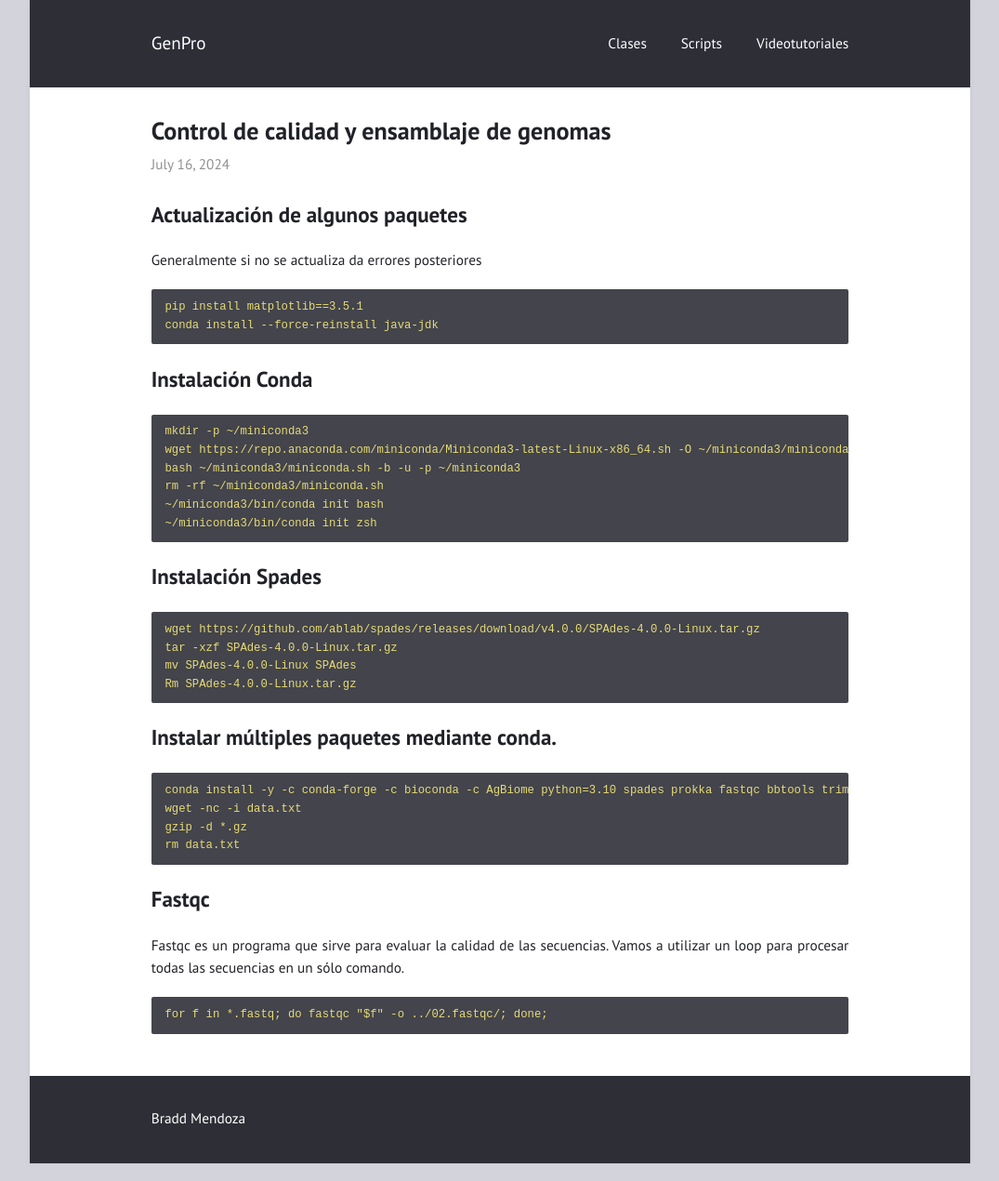
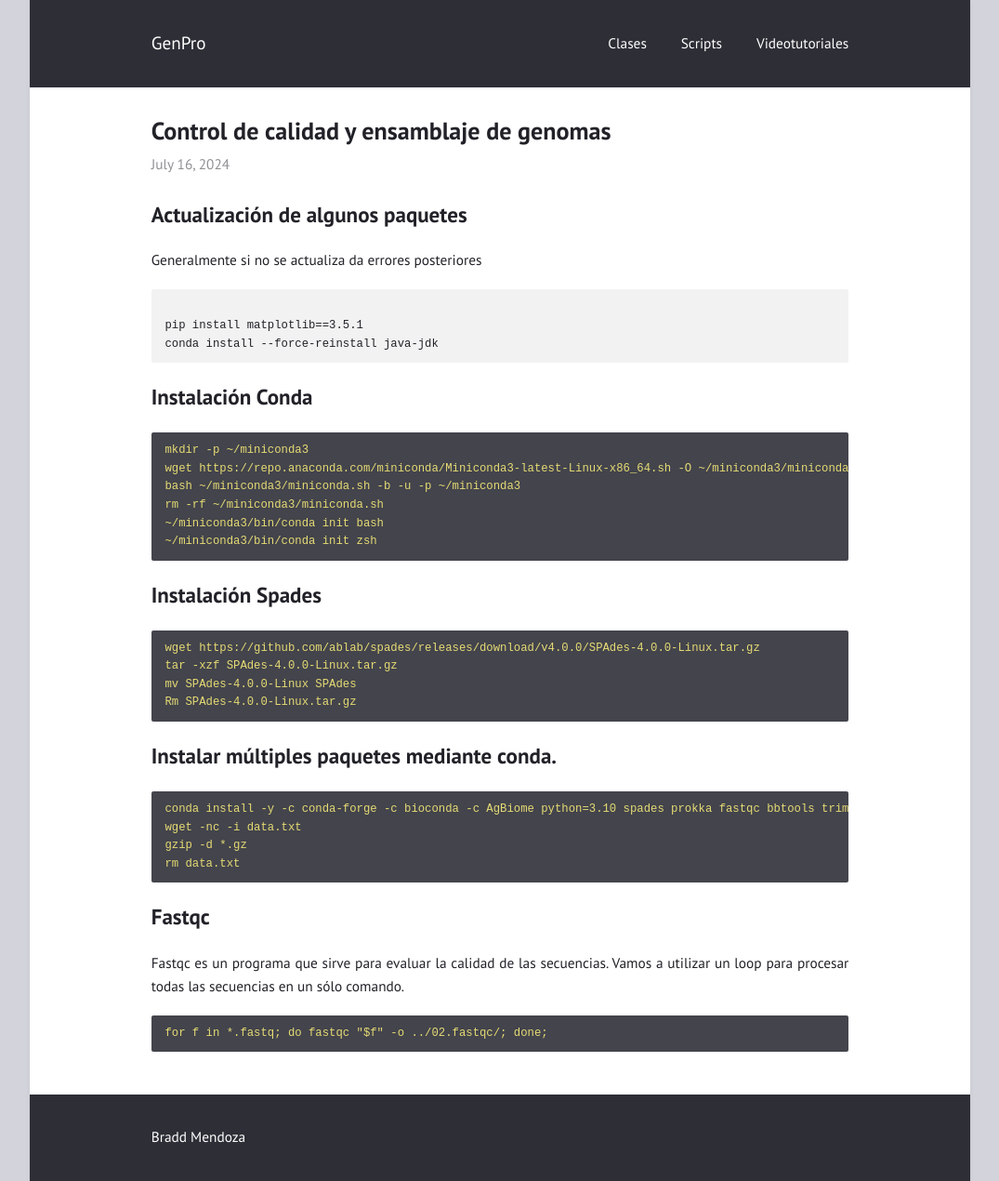
Before and after one commit to braddmg/GenPro, a Jekyll site: the page built from _posts/2024-07-16-Control-de-calidad-y-ensamblaje.md, in a window 1280 px wide. Shown: the whole page at 93% size, without its empty margins (102-1177 px from the left). Built offline with Jekyll 4.4.1, drawn with Linux system fonts in a browser that asks for light colours.

Commit message:
Update 2024-07-16-Control-de-calidad-y-ensamblaje.md

````diff
--- a/_posts/2024-07-16-Control-de-calidad-y-ensamblaje.md
+++ b/_posts/2024-07-16-Control-de-calidad-y-ensamblaje.md
@@ -6,10 +6,12 @@ layout: post
 ## Actualización de algunos paquetes
 
 Generalmente si no se actualiza da errores posteriores
-```yaml
+ <html>
+ <pre><code class="language-css">
 pip install matplotlib==3.5.1
 conda install --force-reinstall java-jdk
-```
+</code></pre>
+</html>
 ## Instalación Conda
 ```yaml
 mkdir -p ~/miniconda3
````
